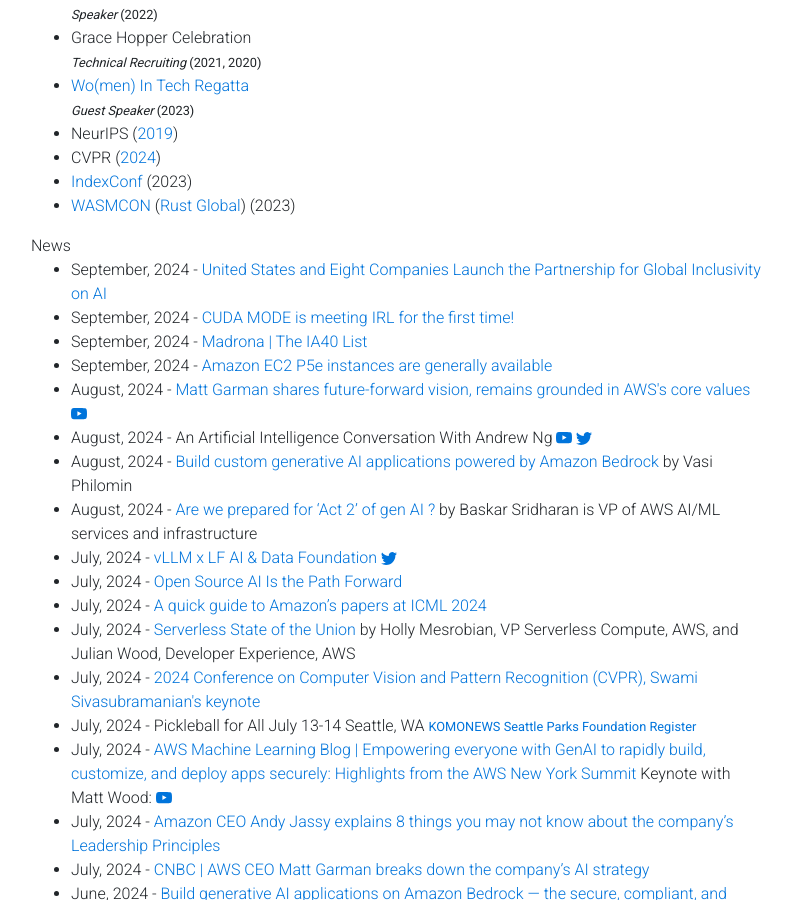
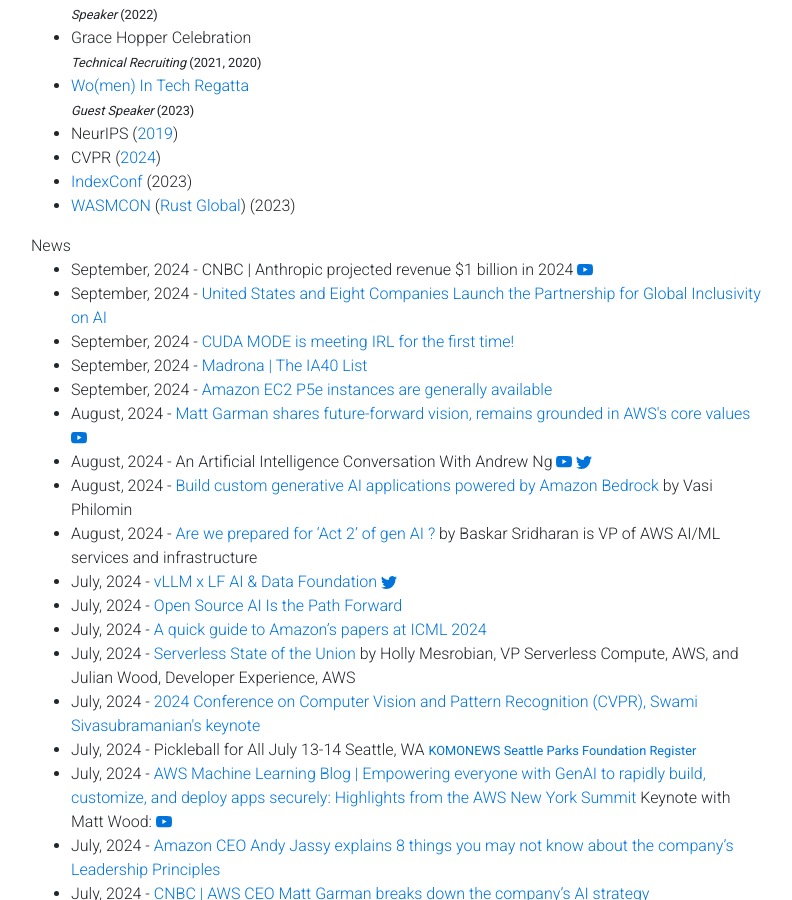
Before and after one commit to gfw001/gfw001.github.io, a Jekyll site: the page portfolio.html, which Jekyll copies as it is, in a window 1280 px wide and 900 px high, scrolled down 1592 px. Shown: the whole window, without its empty margins (54-846 px from the left). Built offline with Jekyll 4.4.1, drawn with Linux system fonts in a browser that asks for light colours; nearby versions of some CDN libraries; a style sheet for code colours, icons or effects is not loaded.

Commit message:
Update portfolio.html

```diff
--- a/portfolio.html
+++ b/portfolio.html
@@ -324,6 +324,13 @@
 
       News
 	<ul>
+	<li>
+	       September, 2024 - CNBC | Anthropic projected revenue $1 billion in 2024 <a href="https://www.youtube.com/watch?v=szUF4D8NoJM&ab_channel=CNBCTelevision">
+		<svg xmlns="http://www.w3.org/2000/svg" width="16" height="16" fill="currentColor" class="bi bi-youtube" viewBox="0 0 16 16">
+                <path d="M8.051 1.999h.089c.822.003 4.987.033 6.11.335a2.01 2.01 0 0 1 1.415 1.42c.101.38.172.883.22 1.402l.01.104.022.26.008.104c.065.914.073 1.77.074 1.957v.075c-.001.194-.01 1.108-.082 2.06l-.008.105-.009.104c-.05.572-.124 1.14-.235 1.558a2.007 2.007 0 0 1-1.415 1.42c-1.16.312-5.569.334-6.18.335h-.142c-.309 0-1.587-.006-2.927-.052l-.17-.006-.087-.004-.171-.007-.171-.007c-1.11-.049-2.167-.128-2.654-.26a2.007 2.007 0 0 1-1.415-1.419c-.111-.417-.185-.986-.235-1.558L.09 9.82l-.008-.104A31.4 31.4 0 0 1 0 7.68v-.123c.002-.215.01-.958.064-1.778l.007-.103.003-.052.008-.104.022-.26.01-.104c.048-.519.119-1.023.22-1.402a2.007 2.007 0 0 1 1.415-1.42c.487-.13 1.544-.21 2.654-.26l.17-.007.172-.006.086-.003.171-.007A99.788 99.788 0 0 1 7.858 2h.193zM6.4 5.209v4.818l4.157-2.408L6.4 5.209z"/>
+                </svg>
+		</a>
+	</li>
 	<li>
 	       September, 2024 - <a href="https://www.state.gov/united-states-and-eight-companies-launch-the-partnership-for-global-inclusivity-on-ai/">United States and Eight Companies Launch the Partnership for Global Inclusivity on AI</a>
 	</li>
```
